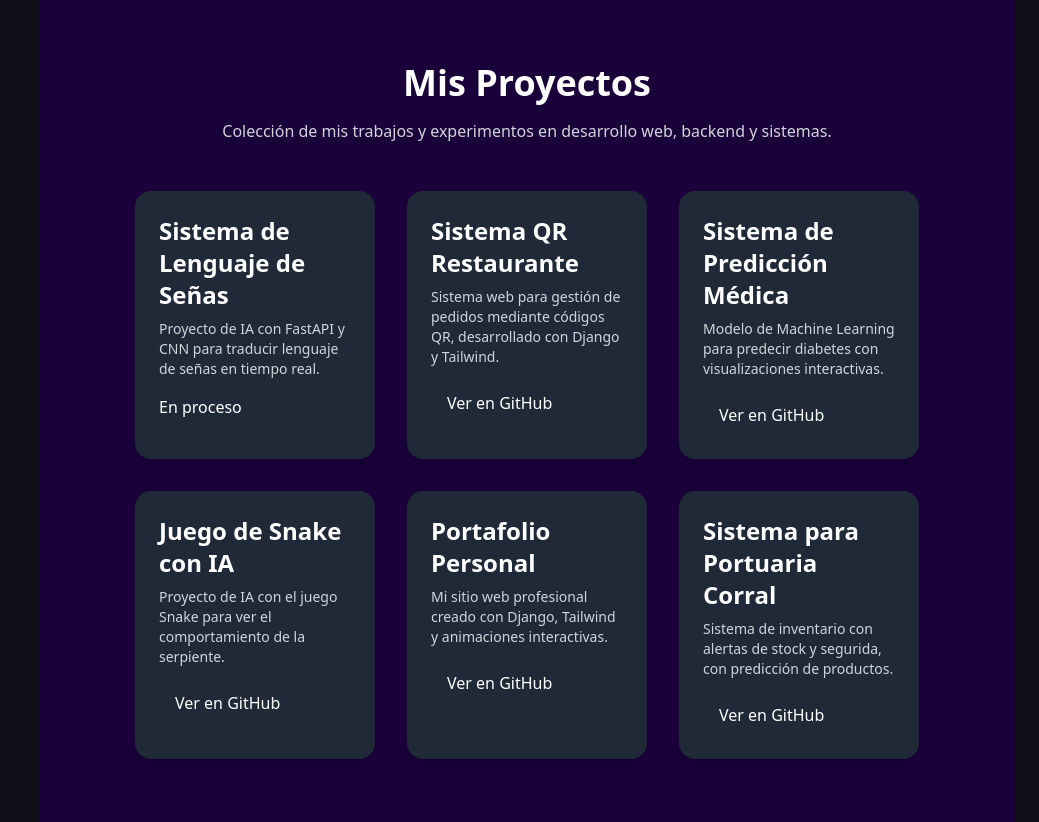
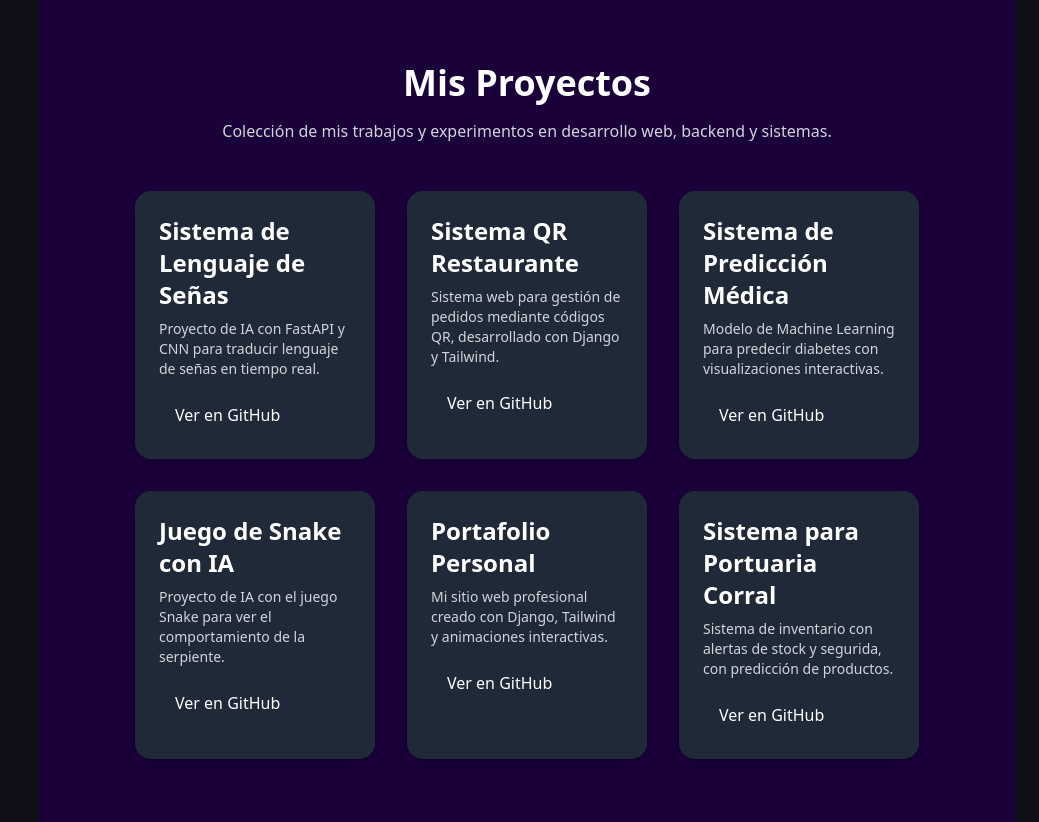
Before and after one commit to nlxntz/portafolio, a Django app: page / in a window 1280 px wide. Shown: the part 2491-3313 px from the top of the page, without its empty margins (241-1280 px from the left). Run offline with Django 5.2, Linux system fonts and the light colour scheme; some libraries are stand-ins or nearby versions.

Commit message:
proyecto actualizado

```diff
--- a/core/templates/core/home.html
+++ b/core/templates/core/home.html
@@ -174,11 +174,10 @@
                 <p class="text-gray-300 mb-4 text-sm">
                     Proyecto de IA con FastAPI y CNN para traducir lenguaje de señas en tiempo real.
                 </p>
-                <p>En proceso</p>
-                <!-- <a href="https://github.com/nlxntz/lenguaje-senas" target="_blank"
+                <a href="https://github.com/nlxntz/proyecto_lenguaje_senas" target="_blank"
                 class="inline-block px-4 py-2 bg-custom-purple text-white rounded-lg hover:bg-purple-700 transition-all duration-300">
                 Ver en GitHub
-                </a> -->
+                </a>
             </div>
 
             <!-- CARD 2 -->
```
